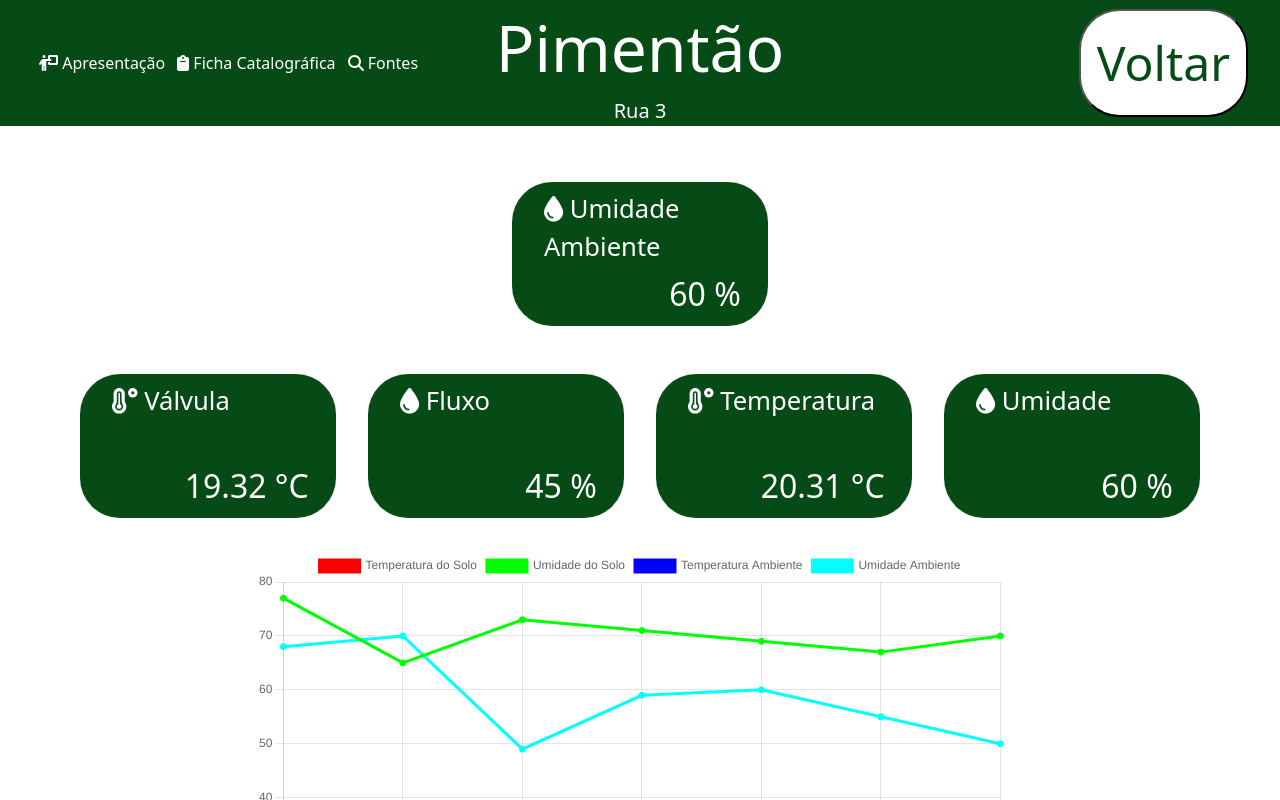
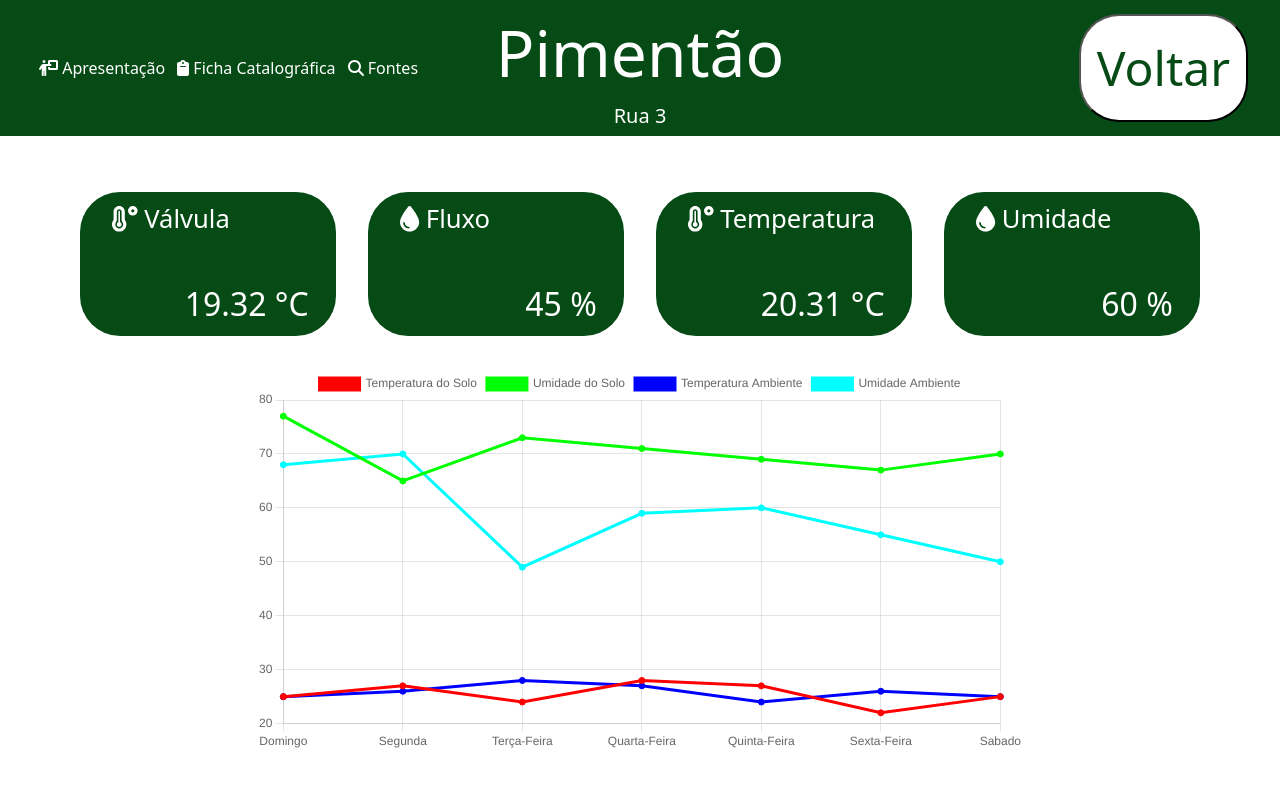
Before and after one commit to PedroHenriqueFAS/Automated_Irrigation_Monitoring, a Vue app: page /stats03 in a window 1280 px wide. Shown: the top 800 px of the page. Built offline with nearby package versions, Linux system fonts and the light colour scheme; no server answers; the database is empty.

Commit message:
feat: remove air humidity stat from Stats03 component

```diff
--- a/src/views/Stats03.vue
+++ b/src/views/Stats03.vue
@@ -2,10 +2,6 @@
     <div class="main">
       <Header :Title="title" :subTitle="subtitle"/>
         <div class="content">
-            <div class="air-humidity-stat">
-                    <p class="air-humidity-stat-label"><font-awesome-icon icon="fa-solid fa-droplet" />&nbsp;Umidade Ambiente</p>
-                    <p class="air-humidity-stat-value">{{ Air_Humidity }} %</p>
-                </div>
           <div class="stats-container">
                 <div class="ground-temp-stat">
                     <p class="ground-temp-stat-label"><font-awesome-icon icon="fa-solid fa-temperature-high" />&nbsp;Válvula</p>
```
